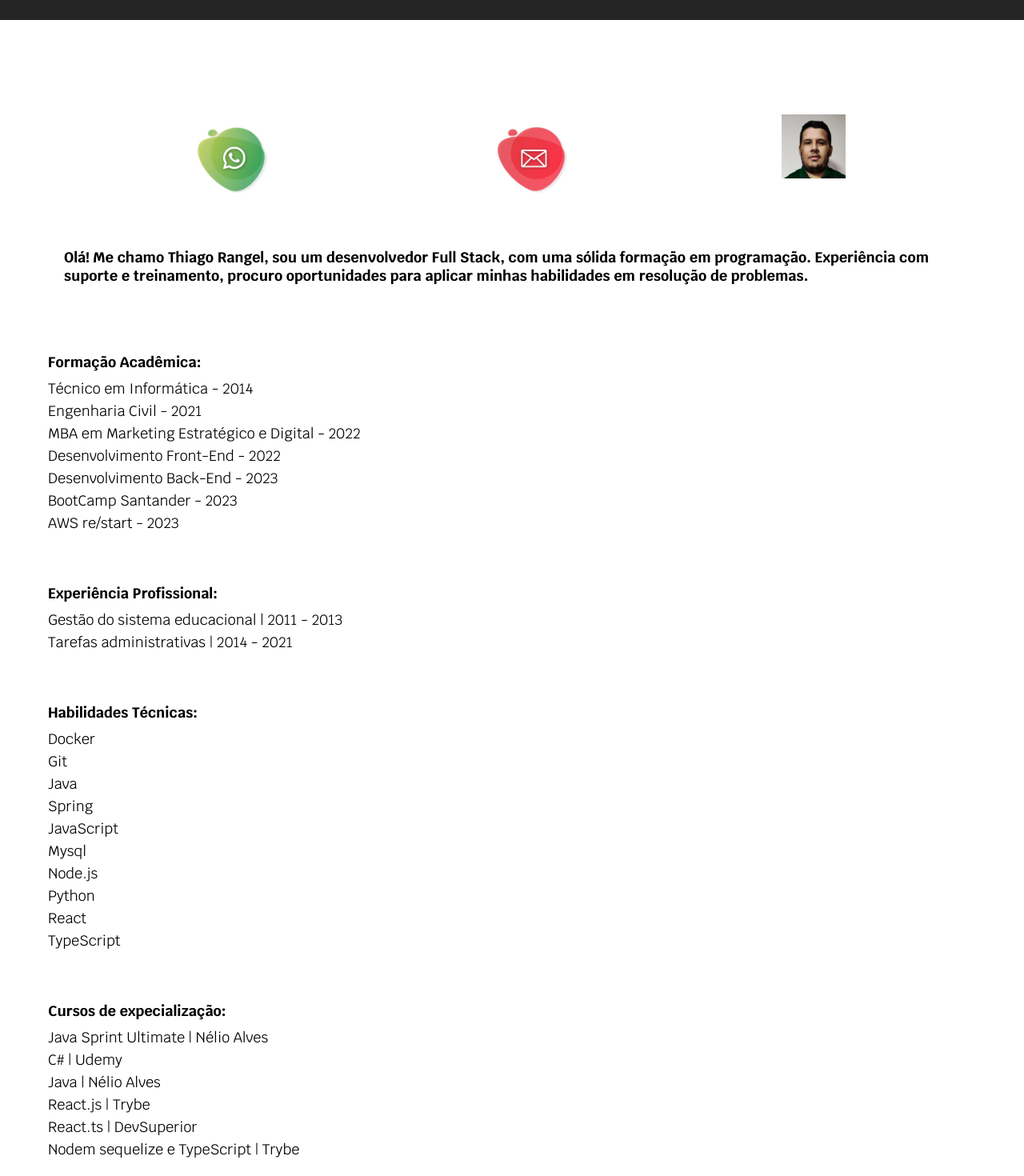
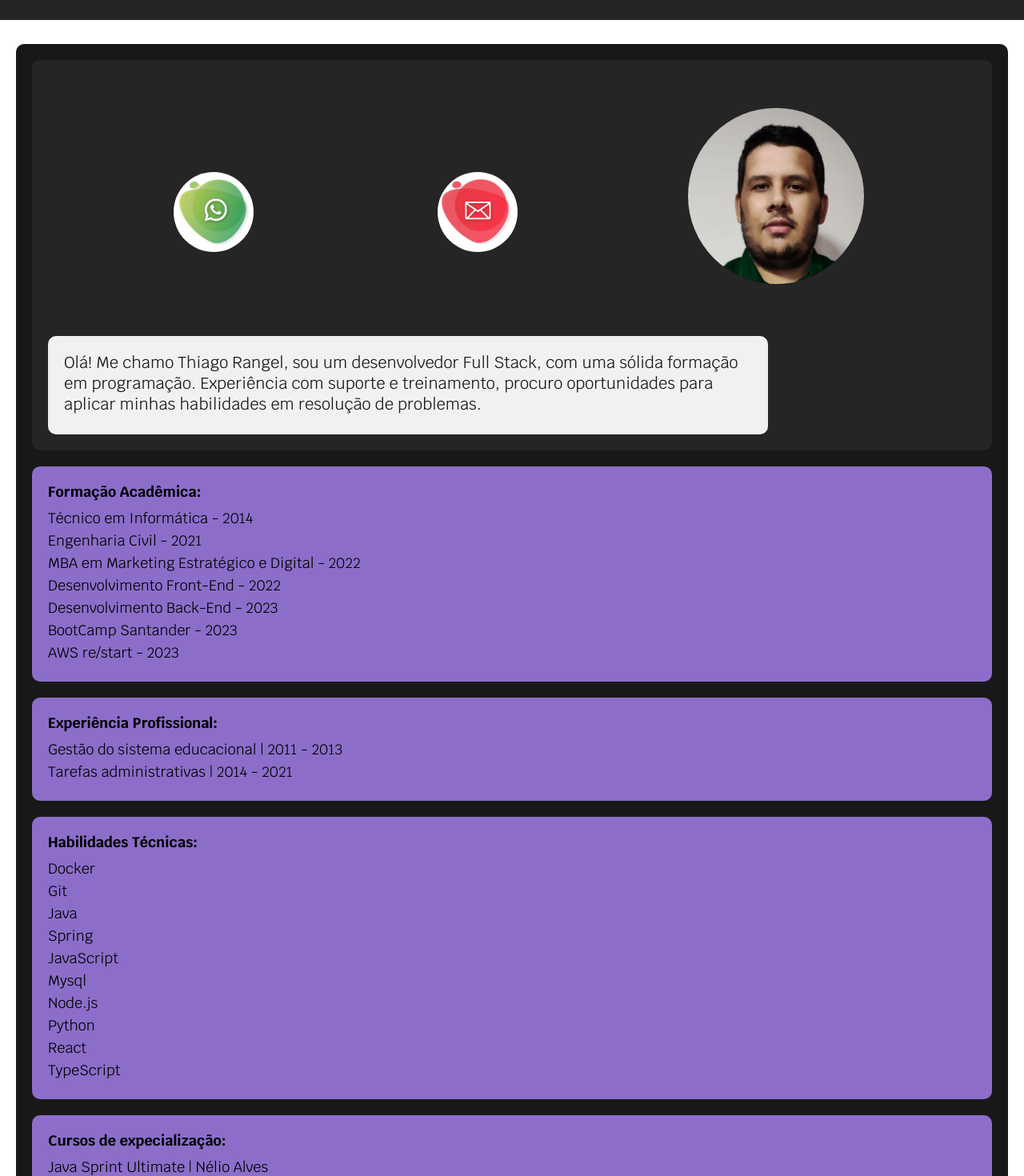
Before and after one commit to ThiagoDRangel/ThiagoRangel, a React (Vite) app: page /home/profile in a window 1280 px wide. Shown: the part 140-1610 px from the top of the page at 80% size. Built offline with nearby package versions, Linux system fonts and the light colour scheme.

Commit message:
fix: refactor about page

```diff
--- a/src/components/Certificates/index.tsx
+++ b/src/components/Certificates/index.tsx
@@ -40,7 +40,7 @@ function Certificates() {
           return (
             <div key={id} className="render-certificates">
               <div className="name-url-container">
-                <img src={image} alt={issuer} />
+                <img className="image-certificate" src={image} alt={issuer} />
                 <p>{name}</p>
                 <a href={name}><p>{url}</p></a>
                 <p className="format-stacks">{filterStacks.toUpperCase()}</p>
--- a/src/components/Certificates/styles.css
+++ b/src/components/Certificates/styles.css
@@ -14,13 +14,17 @@
   border: none;
   height: 30px;
   padding-left: 10px;
-  width: 160px;
+  width: 170px;
 }
 
 .btn-search {
-  height: 30px;
+  color: var(--color-primary);
+  cursor: pointer;
   border: none;
   border-radius: 0px 10px 10px 0px;
+  font-size: 16px;
+  font-weight: 700;
+  height: 30px;
   width: 80px;
 }
 
@@ -30,20 +34,22 @@
 
 .render-certificates {
   align-items: center;
-  background-color: var(--color-bg-quaternary);
-  border-radius: 20px;
+  background-color: var(--color-primary);
+  border-radius: 10px;
+  border: 10px solid var(--color-senary);
   display: flex;
   font-size: 10px;
-  padding: 20px 0px 30px 0px;
   margin-bottom: 20px;
   margin-left: 30px;
-  width: 600px;
+  width: 800px;
 }
 
 .render-certificates img {
   border-radius: 20px;
-  width: 550px;
+  width: 650px;
 }
+
+
 
 .name-url-container {
   align-items: center;
--- a/src/components/Header/index.tsx
+++ b/src/components/Header/index.tsx
@@ -5,7 +5,9 @@ import './styles.css';
 function Header() {
   return (
     <header className="header-container">
-      <a href="https://www.linkedin.com/in/thiagodrangel" target="_blank"><img src={avatar} alt="profile" /></a>
+      <a href="https://www.linkedin.com/in/thiagodrangel" target="_blank">
+        <img src={avatar} alt="profile" />
+      </a>
       <HeaderMenu />
     </header>
   );
--- a/src/components/Header/styles.css
+++ b/src/components/Header/styles.css
@@ -11,7 +11,3 @@ img {
   margin: 40px;
   width: 80px;
 }
-
-@media (max-width: 800px) {
-
-}
--- a/src/components/HeaderMenu/index.tsx
+++ b/src/components/HeaderMenu/index.tsx
@@ -19,9 +19,11 @@ function HeaderMenu() {
             <div className="bar" />
           </div>
           <ul className={`menu ${menuOpen ? 'open' : ''}`}>
-            <li><a href="/" className="icon">HOME</a></li>
+            <Link to="/home">
+              <li className="icon">HOME</li>
+            </Link>
             <Link to="profile">
-              <li><a href="profile" className="icon">ABOUT</a></li>
+              <li className="icon">ABOUT</li>
             </Link>
             <li><a href="/contato" className="icon">FRONTEND</a></li>
             <li><a href="/contato" className="icon">BACKEND</a></li>
--- a/src/components/User/index.tsx
+++ b/src/components/User/index.tsx
@@ -9,7 +9,7 @@ function User() {
   return (
     <main className="user-container">
       <form action="">
-        <ul className="personal-infos">
+        <section className="personal-infos">
           <div className="contact-container">
             <li>
               <a href="https://api.whatsapp.com/send?phone=22998720889&text=Olá Thiago" target="_blank">
@@ -29,14 +29,16 @@ function User() {
                   />
               </a>
             </li>
-            <img src={profile} alt="foto" />
+            <div className="image-profile-container">
+              <img className="image-profile" src={profile} alt="foto" />
+            </div>
           </div>
-          <span>
-            <li className="text-container">{PERFIL_TEXT}</li>
-          </span>
-        </ul>
+          <div className="text-container">
+            <p>{PERFIL_TEXT}</p>
+          </div>
+        </section>
         <ul className="background-container">
-          <li className="strong">Formação Acadêmica:</li>
+          <p className="strong">Formação Acadêmica:</p>
           <li>Técnico em Informática - 2014</li>
           <li>Engenharia Civil - 2021</li>
           <li>MBA em Marketing Estratégico e Digital - 2022</li>
@@ -46,12 +48,12 @@ function User() {
           <li>AWS re/start - 2023</li>
         </ul>
         <ul className="background-container">
-          <li className="strong">Experiência Profissional:</li>
+          <p className="strong">Experiência Profissional:</p>
           <li>Gestão do sistema educacional | 2011 - 2013</li>
           <li>Tarefas administrativas | 2014 - 2021</li>
         </ul>
         <ul className="background-container">
-          <li className="strong">Habilidades Técnicas:</li>
+          <p className="strong">Habilidades Técnicas:</p>
           <li>Docker</li>
           <li>Git</li>
           <li>Java</li>
@@ -64,7 +66,7 @@ function User() {
           <li>TypeScript</li>
         </ul>
         <ul className="background-container">
-          <li className="strong">Cursos de expecialização:</li>
+          <p className="strong">Cursos de expecialização:</p>
           <li>Java Sprint Ultimate | Nélio Alves</li>
           <li>C# | Udemy</li>
           <li>Java | Nélio Alves</li>
--- a/src/components/User/styles.css
+++ b/src/components/User/styles.css
@@ -1,5 +1,5 @@
 .user-container {
-  background-color: var(--color-bg-quaternary);
+  background-color: var(--color-secondary);
   border-radius: 10px;
   margin: 30px 20px;
   padding: 20px;
@@ -10,8 +10,20 @@ li {
   margin-bottom: 5px;
 }
 
-img {
-  width: 200px;
+.image-profile {
+  border-radius: 50%;
+  width: 220px;
+}
+
+.text-container {
+  color: var(--color-secondary);
+  background-color: var(--color-quinary);
+  border-radius: 10px;
+  padding: 20px;
+  position: relative;
+  font-size: 20px;
+  font-weight: 400;
+  width: 900px;
 }
 
 .images-contact {
@@ -21,7 +33,7 @@ img {
 }
 
 .personal-infos {
-  background-color: var(--color-bg-tertiary);
+  background-color: var(--color-quaternary);
   border-radius: 10px;
   font-size: 18px;
   font-weight: 400;
@@ -37,19 +49,17 @@ img {
 }
 
 .contact-container li {
-  background-color: var(--color-bg-senary);
   border-radius: 50%;
   padding: 15px 0px 0px 17px;
   width: 130px;
 }
 
 .contact-container li:hover {
-  background-color: var(--color-bg-quinary);
   cursor: pointer;
 }
 
 .background-container {
-  background-color: var(--color-bg-tertiary);
+  background-color: var(--color-senary);
   border-radius: 10px;
   font-size: 18px;
   font-weight: 400;
@@ -57,24 +67,15 @@ img {
   margin-bottom: 20px;
 }
 
+ul li:hover {
+  font-weight: 700;
+}
+
 .strong {
   font-weight: 700;
   margin-bottom: 10px;
 }
 
-span li {
-  color: var(--color-font-primary);
-  background-color: var(--color-bg-quaternary);
-  border-radius: 10px;
-  font-size: 18px;
-  font-weight: 700;
-  padding: 20px;
-}
-
-ul li:hover {
-  font-weight: 700;
-}
-
 @media (max-width: 550px) {
 
 }
--- a/src/routes/Home/HomeBody/index.tsx
+++ b/src/routes/Home/HomeBody/index.tsx
@@ -20,7 +20,7 @@ function HomeBody() {
           <li>Pensamento crítico e analítico.</li>
         </ul>
       </section>
-      <section className="container-second">Desenvolvedor para contratar
+      <section className="container-second">Contratar
       </section>
       <Footer />
     </main>
--- a/src/routes/Home/HomeBody/styles.css
+++ b/src/routes/Home/HomeBody/styles.css
@@ -53,5 +53,5 @@ strong {
   background-color: var(--color-quinary);
   color: var(--color-quinary);
   height: 90px;
-  margin-bottom: 20px;
+  margin-bottom: 200px;
 }
```
